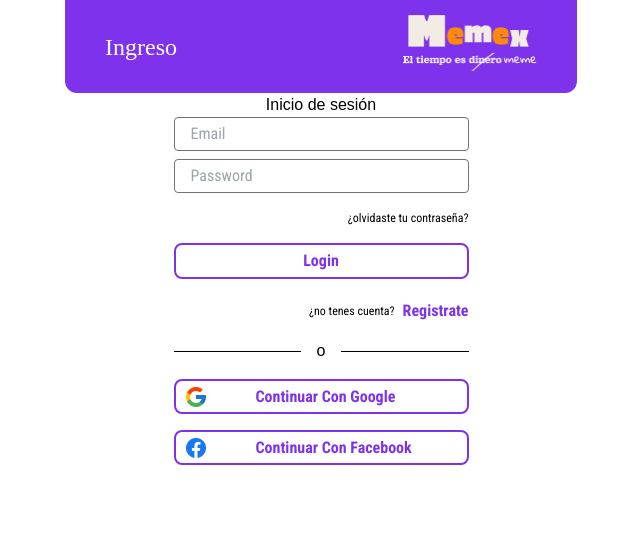
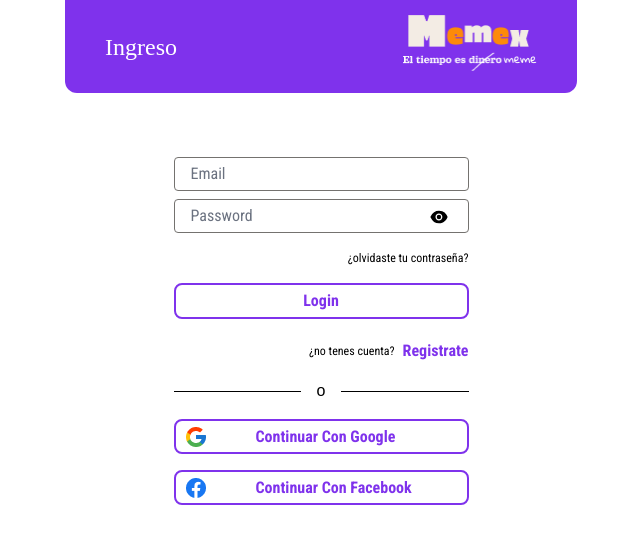
Before and after one commit to No-Country/S4-13-T-Node-React, a Next.js app in the folder front/: page /login in a window 1280 px wide. Shown: the top 544 px of the page, without its empty margins (319-959 px from the left). Built offline with nearby package versions, Linux system fonts and the light colour scheme; a web font is replaced by a local one.

Commit message:
forms done

```diff
--- a/front/components/formLogin/FormLogin.tsx
+++ b/front/components/formLogin/FormLogin.tsx
@@ -7,6 +7,10 @@ import { login } from '../../redux/slice/userLoginSlice';
 import { LoginProps } from '../../interfaces';
 import Link from 'next/link';
 
+import { AiFillEye } from 'react-icons/ai';
+import { AiFillEyeInvisible } from 'react-icons/ai';
+import useToggleView from '../../hooks/useToggleView';
+
 const validateLoginSchema = Yup.object({
   email: Yup.string().email('Debes ingresar un email válido').required('Email requerido'),
   password: Yup.string().min(6, 'El password debe tener al menos 6 caracteres').required('Password requerido'),
@@ -15,9 +19,10 @@ const validateLoginSchema = Yup.object({
 const FormLogin = () => {
   const dispatch = useDispatch();
 
+  const { handleToggle, toggleView } = useToggleView();
+
   return (
     <>
-      <h1>Inicio de sesión</h1>
       {
         <Formik
           initialValues={{ email: '', password: '' }}
@@ -29,7 +34,7 @@ const FormLogin = () => {
         >
           {({ errors, touched }) => {
             return (
-              <Form className="flex flex-col justify-center align-center gap-2">
+              <Form className="flex flex-col justify-center align-center mt-16 gap-2 select-none">
                 <Field
                   name="email"
                   type="email"
@@ -37,12 +42,26 @@ const FormLogin = () => {
                   className=" font-roboto border-[1px] border-accent rounded-[4px] w-[295px] px-4 py-1"
                 />
                 {errors.email && touched.email ? <div className="text-xs">{errors.email}</div> : null}
-                <Field
-                  name="password"
-                  type="password"
-                  placeholder="Password"
-                  className=" font-roboto border-[1px] border-accent rounded-[4px] w-[295px] pl-4 py-1"
-                />
+
+                <div className="relative">
+                  <Field
+                    name="password"
+                    type={`${toggleView ? 'text' : 'password'}`}
+                    placeholder="Password"
+                    className="font-roboto border-[1px] border-accent rounded-[4px] w-[295px] pl-4 py-1"
+                  />
+                  <div className="absolute top-2 right-5 text-xl">
+                    <AiFillEye
+                      className={`cursor-pointer ${toggleView ? 'hidden' : 'block'} `}
+                      onClick={handleToggle}
+                    />
+                    <AiFillEyeInvisible
+                      className={`cursor-pointer ${toggleView ? 'block' : 'hidden'} `}
+                      onClick={handleToggle}
+                    />
+                  </div>
+                </div>
+
                 {errors.password && touched.password ? <div className="text-xs">{errors.password}</div> : null}
                 <Link href="#">
                   <a className="text-[12px] font-roboto w-[295px] text-end my-2 hover:text-primary">
--- a/front/components/formRegister/FormRegister.tsx
+++ b/front/components/formRegister/FormRegister.tsx
@@ -5,6 +5,8 @@ import * as Yup from 'yup';
 import { useDispatch } from 'react-redux';
 import { signup } from '../../redux/slice/userSignupSlice';
 import { RegisterProps } from '../../interfaces';
+import useToggleView from '../../hooks/useToggleView';
+import { AiFillEye, AiFillEyeInvisible } from 'react-icons/ai';
 
 const validateRegisterSchema = Yup.object({
   email: Yup.string().email('Debes ingresar un email válido').required('Email requerido'),
@@ -17,6 +19,8 @@ const validateRegisterSchema = Yup.object({
 
 const FormRegister = () => {
   const dispatch = useDispatch();
+
+  const { handleToggle, toggleView } = useToggleView();
 
   return (
     <>
@@ -34,7 +38,7 @@ const FormRegister = () => {
         >
           {({ errors, touched }) => {
             return (
-              <Form className="flex flex-col justify-center align-center gap-4">
+              <Form className="flex flex-col justify-center align-center gap-4 select-none">
                 <Field
                   name="username"
                   placeholder="Nombre"
@@ -50,13 +54,25 @@ const FormRegister = () => {
                   className="placeholder:text-accent font-roboto border-[1px] rounded-[4px] border-accent w-[295px] px-2 py-1"
                 />
                 {errors.email && touched.email ? <div className="text-xs">{errors.email}</div> : null}
+                <div className="relative">
                   <Field
                     name="password"
-                  type="password"
+                    type={`${toggleView ? 'text' : 'password'}`}
                     autoComplete="off"
                     placeholder="Contraseña"
                     className="placeholder:text-accent font-roboto border-[1px] rounded-[4px] border-accent w-[295px] px-2 py-1"
                   />
+                  <div className="absolute top-2 right-5 text-xl">
+                    <AiFillEye
+                      className={`cursor-pointer ${toggleView ? 'hidden' : 'block'} `}
+                      onClick={handleToggle}
+                    />
+                    <AiFillEyeInvisible
+                      className={`cursor-pointer ${toggleView ? 'block' : 'hidden'} `}
+                      onClick={handleToggle}
+                    />
+                  </div>
+                </div>
                 {errors.password && touched.password ? <div className="text-xs">{errors.password}</div> : null}
                 <button
                   type="submit"
--- a/front/components/layout/Layout.tsx
+++ b/front/components/layout/Layout.tsx
@@ -5,7 +5,7 @@ import NavContainer from '../navbar/NavContainer';
 
 function Layout(props: ChildrenProp) {
   return (
-    <div className="min-h-full min-w-[100vw] flex flex-col items-center">
+    <div className="min-h-full min-w-[100vw] flex flex-col items-center select-none">
       <NavContainer />
       {props.children}
       <Footer />
--- a/front/components/layout/LayoutFormPages.tsx
+++ b/front/components/layout/LayoutFormPages.tsx
@@ -4,7 +4,7 @@ import NavForms from '../navbar/navForms/NavForms';
 
 const LayoutFormPages = ({ children, heading }: HCProps) => {
   return (
-    <div className="min-h-full min-w-[100vw] flex flex-col items-center">
+    <div className="min-h-full min-w-[100vw] flex flex-col items-center select-none">
       <NavForms title={heading} />
       {children}
     </div>
--- /dev/null
+++ b/front/hooks/useToggleView.tsx
@@ -0,0 +1,12 @@
+import { useState } from 'react';
+
+const useToggleView = () => {
+  const [toggleView, setToggleView] = useState<boolean>(false);
+
+  const handleToggle = () => {
+    setToggleView(!toggleView);
+  };
+  return { handleToggle, toggleView };
+};
+
+export default useToggleView;
--- a/front/package.json
+++ b/front/package.json
@@ -11,6 +11,7 @@
   },
   "dependencies": {
     "@reduxjs/toolkit": "^1.8.5",
+    "@tailwindcss/forms": "^0.5.3",
     "axios": "^0.27.2",
     "formik": "^2.2.9",
     "next": "12.3.1",
--- a/front/tailwind.config.js
+++ b/front/tailwind.config.js
@@ -34,5 +34,5 @@ module.exports = {
       },
     },
   },
-  plugins: [],
+  plugins: [require('@tailwindcss/forms')],
 };
```
Also changed, not shown: 2 other files (tests, documents, lock files or other folders). Lines whose indentation alone changed are shown as unchanged.
